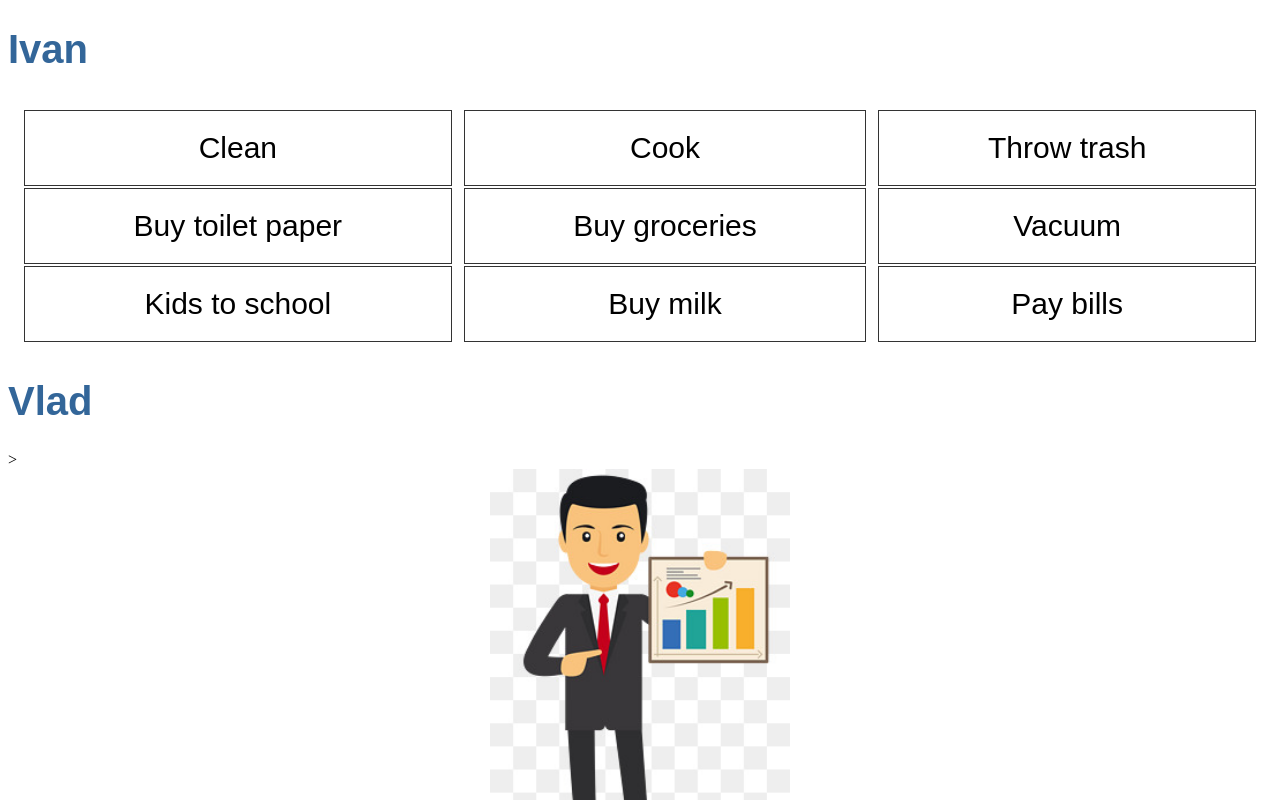
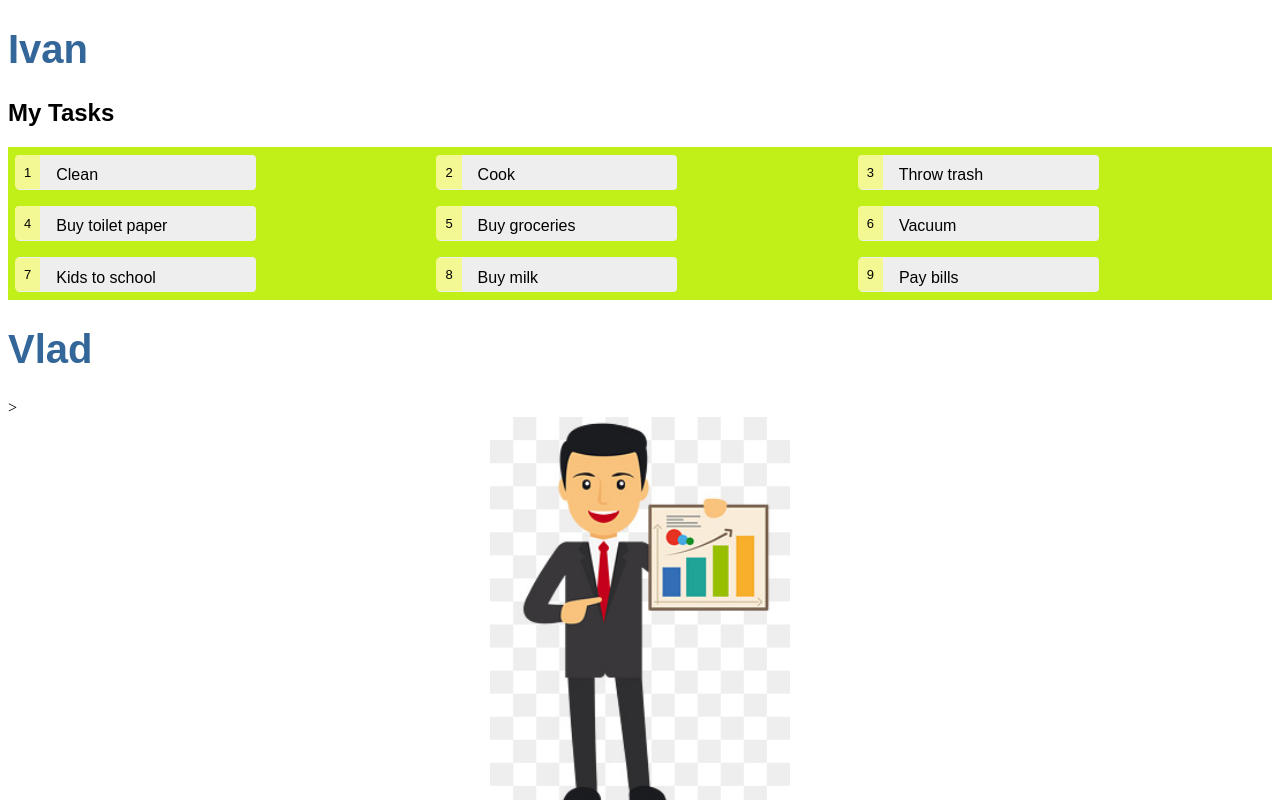
Before and after one commit to ivangermanov/angular_project, an Angular app: page / in a window 1280 px wide. Shown: the top 800 px of the page. Built offline with nearby package versions, Linux system fonts and the light colour scheme.

Commit message:
Updated tasks HTML and CSS

```diff
--- a/src/app/tasks/tasks.component.css
+++ b/src/app/tasks/tasks.component.css
@@ -1,21 +1,51 @@
+/* HeroesComponent's private CSS styles */
+.selected {
+  background-color: #CFD8DC !important;
+  color: white;
+}
+
+.tasks {
+  list-style-type: none;
+  padding: 0;
+  width: 15em;
+  cursor: pointer;
+  position: relative;
+  left: 0;
+  background-color: #EEE;
+  margin: .5em;
+  padding: .3em 0;
+  height: 1.6em;
+  border-radius: 4px;
+}
+
+li.selected:hover.tasks {
+  background-color: #BBD8DC !important;
+  color: white;
+}
+
+li:hover.tasks {
+  color: #607D8B;
+  background-color: #DDD;
+  left: .1em;
+}
+
 .grid-container {
-    display: grid;
-    grid-template-columns: auto auto auto;
-    padding: 10px;
-  }
-  .grid-item {
-    background-color: rgba(255, 255, 255, 0.8);
-    border: 1px solid rgba(0, 0, 0, 0.8);
-    padding: 20px;
-    font-size: 30px;
-    text-align: center;
-  }
+  display: grid;
+  grid-template-columns: auto auto auto;
+  background-color: rgb(193, 240, 24);
+}
 
-button {
-  background-color: Transparent;
-  background-repeat:no-repeat;
-  border: none;
-  cursor:pointer;
-  overflow: hidden;
-  outline:none;
+.grid-item {
+  display: inline-block;
+  font-size: small;
+  color: black;
+  padding: 0.8em 0.7em 0 0.7em;
+  background-color: #F4F892;
+  line-height: 1em;
+  position: relative;
+  left: -1px;
+  top: -4px;
+  height: 1.8em;
+  margin-right: .8em;
+  border-radius: 4px 0 0 4px;
 }
--- a/src/app/tasks/tasks.component.html
+++ b/src/app/tasks/tasks.component.html
@@ -1,11 +1,17 @@
+<div *ngIf="selectedTask">
+  <h2>{{selectedTask.name}} Details</h2>
+  <div><span>id: </span>{{selectedTask.id}}</div>
+  <div>
+    <label>name:
+      <input [(ngModel)]="selectedTask.name" placeholder="name">
+    </label>
+  </div>
+</div>
+
+<h2>My Tasks</h2>
 <div class="grid-container">
-  <button *ngFor="let task of tasks" (click)="selectTask(task.id)">
-    <div class="grid-item">
-      {{task.name}}
-      <span *ngIf="selectedTask==task.id">
-        <br>
-        <input [(ngModel)]="task.name">
-      </span>
-    </div>
-  </button>
+  <li class="tasks" *ngFor="let task of tasks" [class.selected]="task === selectedTask"
+    (click)="selectTask(task)">
+    <span class="grid-item">{{task.id}} </span> {{task.name}}
+  </li>
 </div>
--- a/src/app/tasks/tasks.component.ts
+++ b/src/app/tasks/tasks.component.ts
@@ -9,13 +9,12 @@
 })
 export class TasksComponent implements OnInit {
 
-  private selectedTask: number;
+  selectedTask: Task;
 
   tasks = TASKS;
 
-  selectTask(id: number) {
-    this.selectedTask = id;
-    console.log(this.selectedTask);
+  selectTask(task: Task) {
+    this.selectedTask = task;
   }
 
   constructor() { }
```
